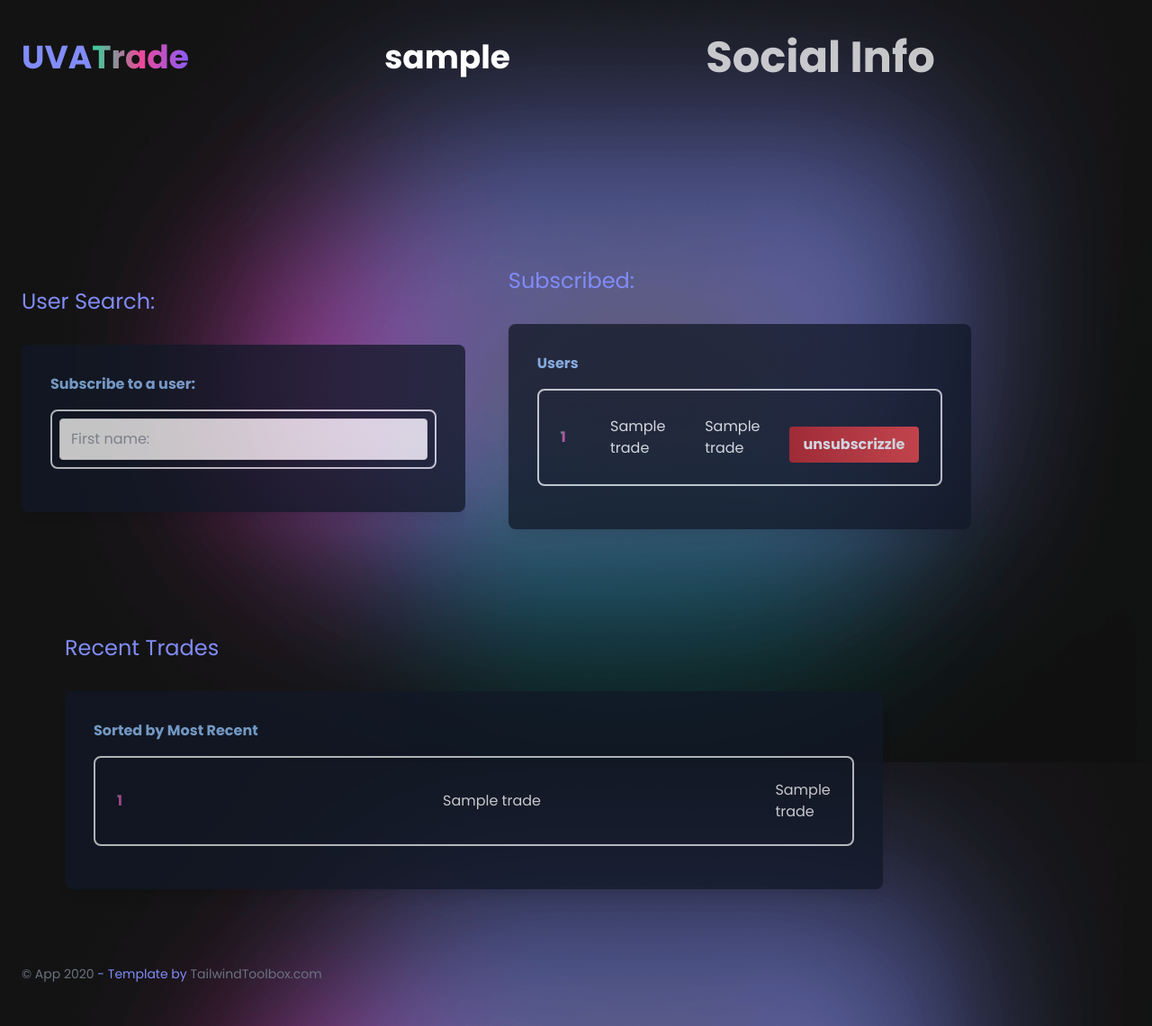
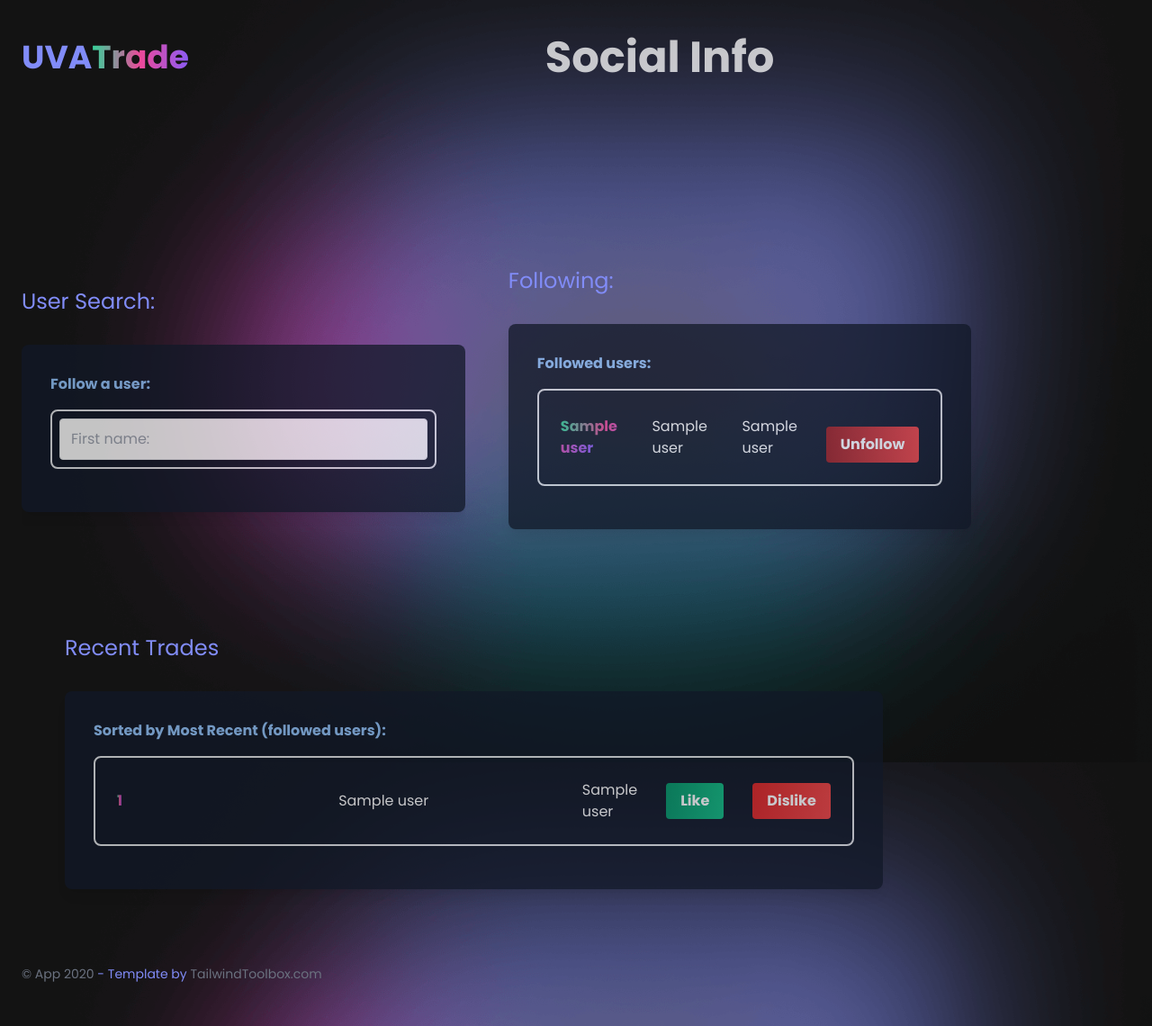
Before and after one commit to bryan-eastwood/cs4750-stock-app, a Flask app: template templates/social.html in a window 1280 px wide. Shown: the whole page at 90% size. Run offline with Flask 2, Linux system fonts and the light colour scheme; the template is opened without the code that fills it: most values are stand-ins (such as "Sample title", 1, 10 or a date in 2020); some libraries are stand-ins or nearby versions.

Commit message:
updated social

```diff
--- a/main.py
+++ b/main.py
@@ -33,12 +33,12 @@ def chart():
 @app.route('/social')
 def social():
   username = request.cookies.get("userID")
-  cursor.execute("SELECT * FROM trade NATURAL JOIN user WHERE %s ORDER BY datetime", (username,)) # get my trades.
-  my_trades = []
+  cursor.execute("SELECT * FROM follows LEFT JOIN user on username2 = username WHERE username1 = %s ", (username,)) # get my trades.
+  myfollowed = []
   for x in cursor:
-    my_trades.append(x)
-  print (my_trades)
-  return render_template("social.html", usernamelogin=username, mytrades=my_trades)
+    myfollowed.append(x)
+  print (myfollowed)
+  return render_template("social.html", usernamelogin=username, myfollowed=myfollowed)
 
 
 @app.route('/data')
--- a/templates/social.html
+++ b/templates/social.html
@@ -29,9 +29,6 @@
         <div class="w-full flex items-center justify-between">
           <a class="flex items-center text-indigo-400 no-underline hover:no-underline font-bold text-2xl lg:text-4xl" href="#">
             UVA<span class="bg-clip-text text-transparent bg-gradient-to-r from-green-400 via-pink-500 to-purple-500">Trade</span>
-            <a class="flex items-end text-white no-underline hover:no-underline font-bold text-2xl lg:text-4xl" href="#">
-                     {{ usernamelogin }}
-              </a>
            </a>
              <h1 class="my-4 text-3xl md:text-5xl text-white opacity-75 font-bold leading-tight text-center md:text-left">
                Social Info
@@ -66,7 +63,7 @@
 
                 <div class="mb-4">
                     <label class="block text-blue-300 py-2 font-bold mb-2" for="emailaddress">
-                        Subscribe to a user:
+                        Follow a user:
                     </label>
                     <div class="rounded-lg border-2 p-2 border-gray text-white">
 
@@ -90,30 +87,30 @@
         <div class="w-full xl:w-3/5 p-12 overflow-hidden -mb-7">
 
             <p class="leading-normal text-base md:text-2xl mb-8 text-center md:text-left">
-            Subscribed:
+            Following:
           </p>
             <div class="xl:w-4/5 p-12 overflow-hidden bg-gray-900 opacity-75 w-full shadow-lg rounded-lg px-8 pt-6 pb-8 mb-0">
                 <div class="mb-4">
                     <label class="block text-blue-300 py-2 font-bold mb-2" for="emailaddress">
-                        Users
+                        Followed users:
                     </label>
                     <div class="rounded-lg border-2 p-2 border-gray text-white">
                         <table class="table-fixed">
                             <tbody>
-                              {% for trade in mytrades %}
+                              {% for user in myfollowed %}
                               <tr>
                                 <td class="font-extrabold p-4 w-1/2"><span class="bg-clip-text text-transparent bg-gradient-to-r from-green-400 via-pink-500 to-purple-500">
-                                        {{ trade[0] }}
+                                    {{ user[1] }}
                                   </span></td>
-                                    <td class="p-4 w-2/3">{{ trade[1] }}</td>
-                                    <td class="p-4 w-2/3">{{ trade[2] }}</td>
+                                <td class="p-4 w-2/3">{{ user[4] }}</td>
+                                <td class="p-4 w-2/3">{{ user[5] }}</td>
                                 <td class="p-4 w-2/3"><div class="flex items-center justify-between pt-4">
-                                    <button
-                                        class="bg-gradient-to-r from-red-700 to-red-500 hover:from-yellow-500 hover:to-yellow-500 text-white font-bold py-2 px-4 rounded focus:ring transform transition hover:scale-105 duration-300 ease-in-out"
-                                        type="button"
-                                    >
-                                        unsubscrizzle
-                                    </button>
+
+           <form action="/TBD" method="get">
+                    <!--NEEDS WORK, where to route, how to pass data?-->
+                    <input class="bg-gradient-to-r from-red-800 to-red-500 hover:from-yellow-500 hover:to-yellow-500 text-white font-bold py-2 px-4 rounded focus:ring transform transition hover:scale-105 duration-300 ease-in-out"
+                     type="submit" value="Unfollow">
+                  </form>
             </div>
 </td>
                               </tr>
@@ -123,6 +120,12 @@
                         </div>
                 </div>
             </div>
+
+
+
+
+
+
         </div>
        <!--Main-->
 
@@ -145,12 +148,12 @@
             <div class="xl:w-4/5 p-12 overflow-hidden bg-gray-900 opacity-75 w-full shadow-lg rounded-lg px-8 pt-6 pb-8 mb-0">
                 <div class="mb-4">
                     <label class="block text-blue-300 py-2 font-bold mb-2" for="emailaddress">
-                        Sorted by Most Recent
+                        Sorted by Most Recent (followed users):
                     </label>
                     <div class="rounded-lg border-2 p-2 border-gray text-white">
                         <table class="table-fixed">
                             <tbody>
-                              {% for trade in mytrades %}
+                              {% for trade in myfollowed %}
                               <tr>
                                 <td class="font-extrabold p-4 w-1/2"><span class="bg-clip-text text-transparent bg-gradient-to-r from-green-400 via-pink-500 to-purple-500">
                                     {{ trade[0] }}
@@ -158,6 +161,22 @@
 
                                 <td class="p-4 w-2/3">{{ trade[1] }}</td>
                                 <td class="p-4 w-2/3">{{ trade[2] }}</td>
+                                <td class="p-4 w-2/3">
+                               <form action="/TBD" method="get">
+                                    <!--NEEDS WORK, where to route, how to pass data?-->
+                                    <input class="bg-gradient-to-r from-green-600 to-green-500 hover:from-yellow-500 hover:to-yellow-500 text-white font-bold py-2 px-4 rounded focus:ring transform transition hover:scale-105 duration-300 ease-in-out"
+                                      type="submit" value="Like">
+                               </form>
+
+                                  </td>
+
+                                   <td class="p-4 w-2/3">
+                                      <form action="/TBD" method="get">
+                                    <!--NEEDS WORK, where to route, how to pass data?-->
+                                    <input class="bg-gradient-to-r from-red-600 to-red-500 hover:from-yellow-500 hover:to-yellow-500 text-white font-bold py-2 px-4 rounded focus:ring transform transition hover:scale-105 duration-300 ease-in-out"
+                                      type="submit" value="Dislike">
+                                    </form>
+                                   </td>
                               </tr>
                               {% endfor %}
                             </tbody>
@@ -165,7 +184,15 @@
                         </div>
                 </div>
             </div>
+
+
+
+
+
+
         </div>
+
+
 
         <!--Footer-->
         <div class="w-full pt-16 pb-6 text-sm text-center md:text-left fade-in">
```
Lines whose indentation alone changed are shown as unchanged.
